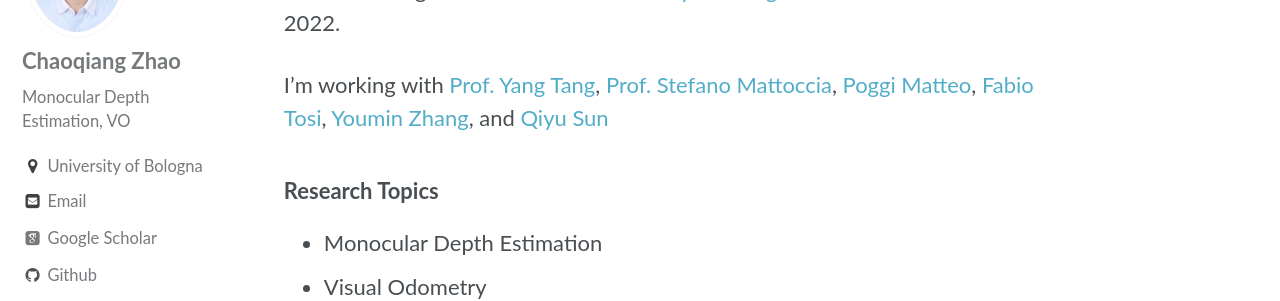
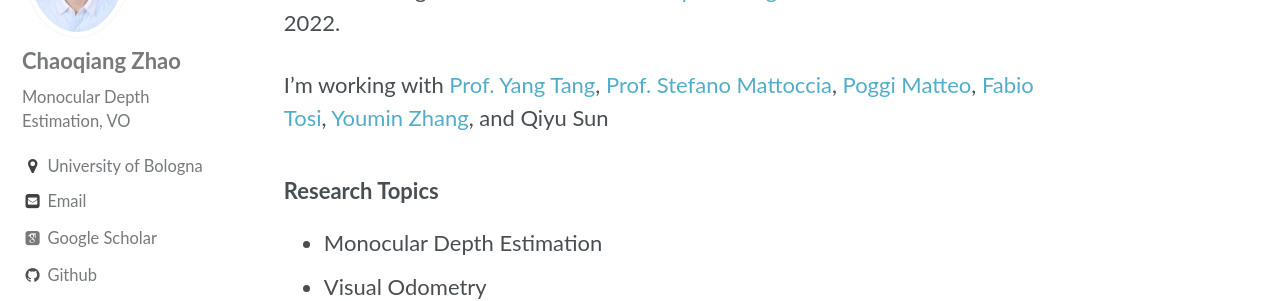
Before and after one commit to zxcqlf/zxcqlf.github.io, a Jekyll site: the page built from _pages/home.md, in a window 1280 px wide and 900 px high, scrolled down 921 px. Shown: the part 156-457 px from the top of the window. Built offline with Jekyll 4.4.1, drawn with Linux system fonts in a browser that asks for light colours; some web fonts are replaced.

```diff
--- a/_pages/home.md
+++ b/_pages/home.md
@@ -20,7 +20,7 @@ I'm now a Ph.D. student at [East China University of Science and Technology](htt
 
 I was a Visiting Ph.D. student at [University of Bologna](https://www.unibo.it/en) from Nov 2021 to Nov 2022.
 
-I'm working with [Prof. Yang Tang](http://www.ytangecust.com/), [Prof. Stefano Mattoccia](http://vision.deis.unibo.it/~smatt/Site/Home.html), [Poggi Matteo](https://mattpoggi.github.io/), [Fabio Tosi](http://vision.disi.unibo.it/~ftosi/), [Youmin Zhang](https://youmi-zym.github.io/), and [Qiyu Sun]()
+I'm working with [Prof. Yang Tang](http://www.ytangecust.com/), [Prof. Stefano Mattoccia](http://vision.deis.unibo.it/~smatt/Site/Home.html), [Poggi Matteo](https://mattpoggi.github.io/), [Fabio Tosi](http://vision.disi.unibo.it/~ftosi/), [Youmin Zhang](https://youmi-zym.github.io/), and Qiyu Sun
 
 ### Research Topics
 * Monocular Depth Estimation
```
